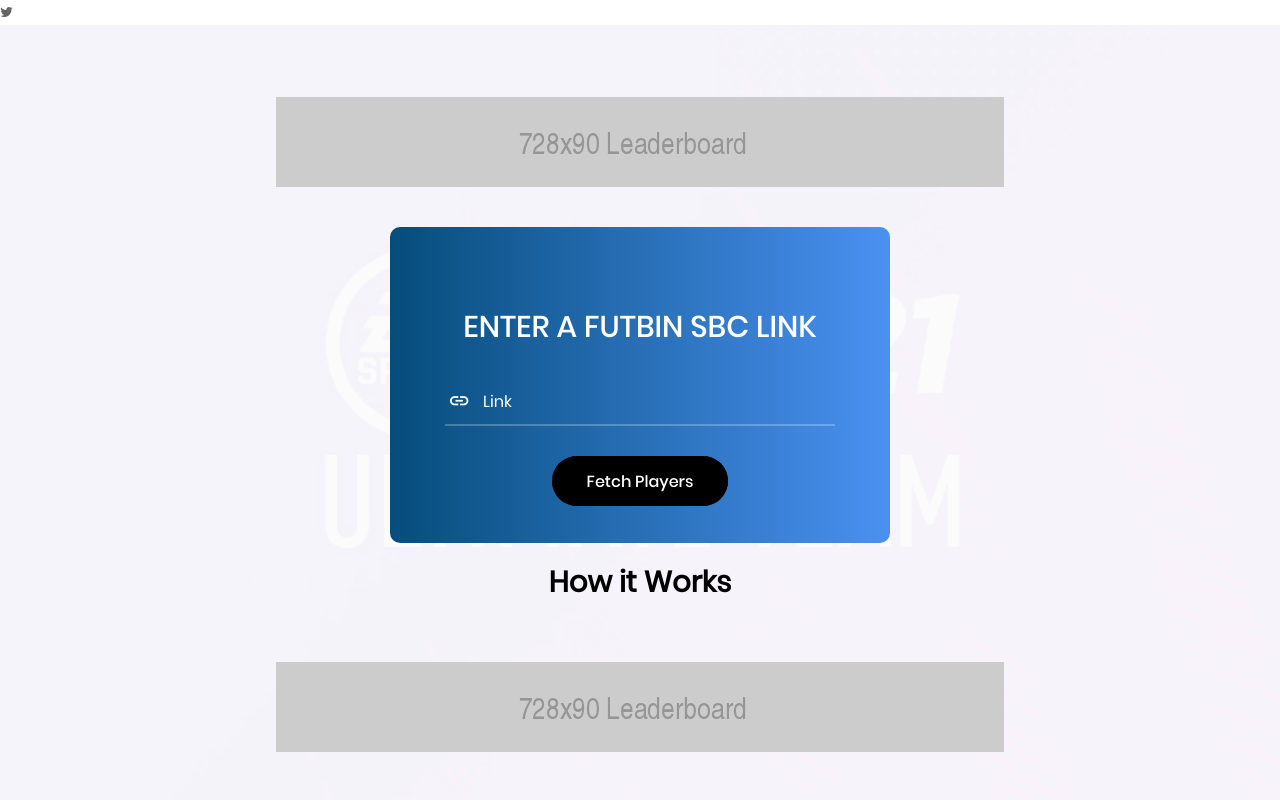
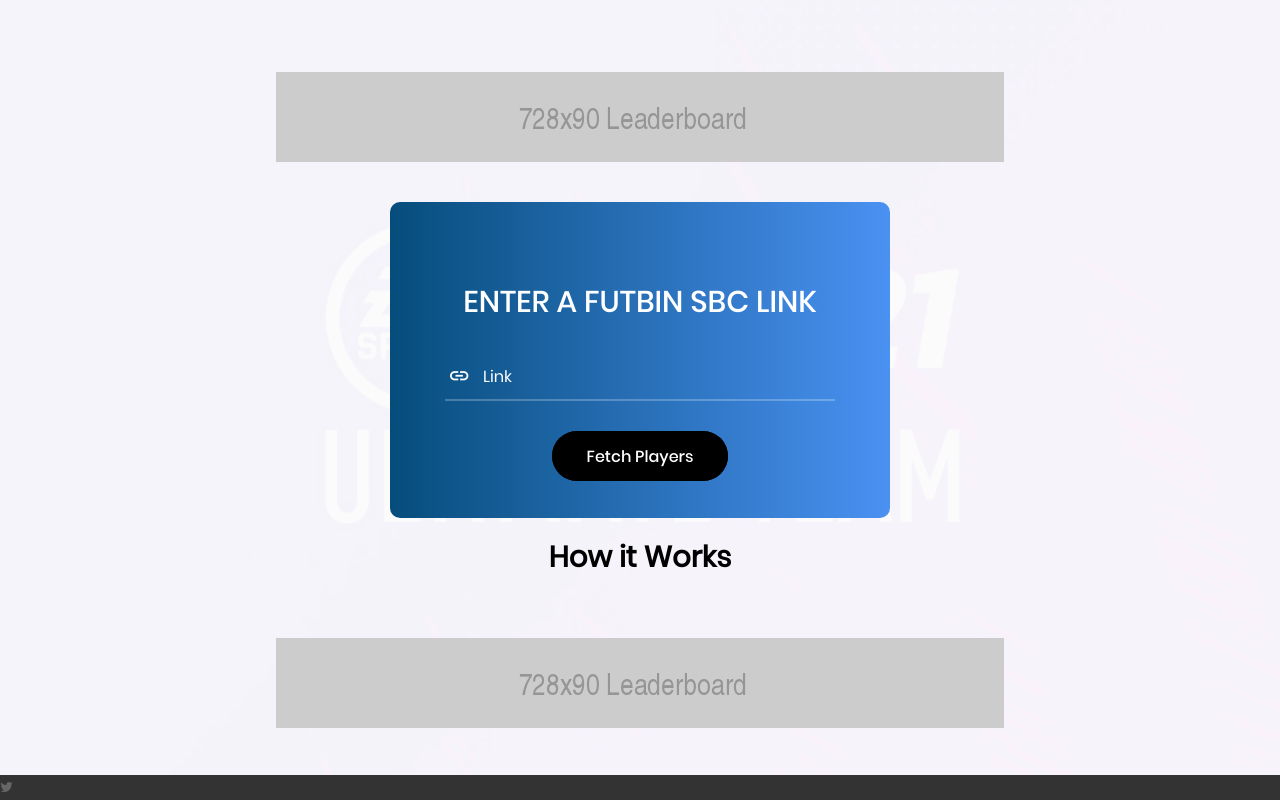
Before and after one commit to zlemura/futWizScrapper, a Flask app: page / in a window 1280 px wide. Run offline with Flask 2, Linux system fonts and the light colour scheme; some libraries are stand-ins or nearby versions.

Commit message:
Added social media bar

```diff
--- a/static/css/main.css
+++ b/static/css/main.css
@@ -34,7 +34,6 @@
   height: 100%;
   font-family: Poppins-Regular, sans-serif;
   background-color: #00000000;
-  overflow: hidden;
 }
 
 /*---------------------------------------------*/
@@ -915,13 +914,16 @@
 /*---------------------------------------------*/
 /* Fixed/sticky icon bar (vertically aligned 50% from the top of the screen) */
 .icon-bar {
-
+  overflow: hidden;
+  background-color: #333;
+  position: fixed;
+  bottom: 0;
+  width: 100%;
 }
 
 /* Style the icon bar links */
 .icon-bar a {
-  margin-left:auto;
-  margin-right:0;
+
 }
 
 /* Style the social media icons with color, if you want */
--- a/templates/errorPage.html
+++ b/templates/errorPage.html
@@ -35,11 +35,15 @@
 	<section id="players_result">
 		<div class="container">
 			<div class="result_link">
+				<div class="result_link">
 				<h1 data-aos="fade-up" data-aos-duration="1000" data-aos-delay="100">No players were found for the SBC link you provided.</h1>
 				<a href="/" class="button_type1" data-aos="fade-up" data-aos-duration="1000" data-aos-delay="300">Analyse Another SBC</a>
 			</div>
 		</div>
 	</section>
+
+	<div class="icon-bar">
+				<a target = "_blank" href="https://mobile.twitter.com/fut_gem" class="twitter"><i class="fa fa-twitter"></i></a></div>
 
 <!--===============================================================================================-->
 	<script src="{{ url_for('static', filename='vendor/jquery/jquery-3.2.1.min.js')}}"></script>
--- a/templates/index.html
+++ b/templates/index.html
@@ -35,13 +35,11 @@
 </head>
 <body>
 
-	<!-- The social media icon bar -->
-<div class="icon-bar">
-  <a target = "_blank" href="https://mobile.twitter.com/fut_gem" class="twitter"><i class="fa fa-twitter"></i></a>
-</div>
-
 	<section class="limiter">
 		<div class="container-login100" style="background-image: url('static/images/fifa_21_img.png');">
+			<div class="icon-bar">
+				<a target = "_blank" href="https://mobile.twitter.com/fut_gem" class="twitter"><i class="fa fa-twitter"></i></a>
+			</div>
 			<div class="ads_banner">
 				<img src="{{ url_for('static', filename='images/728x90.png')}}" alt="ads">
 			</div>
@@ -73,6 +71,7 @@
 	</section>
 	<div id="dropDownSelect1"></div>
 
+		<!-- The social media icon bar -->
 
 	<!-- Modal
 <div class="modal fade" id="exampleModalCenter" tabindex="-1" role="dialog" aria-labelledby="exampleModalCenterTitle" aria-hidden="true">
--- a/templates/result.html
+++ b/templates/result.html
@@ -116,6 +116,9 @@
          </div>
       </section>
 
+		<div class="icon-bar">
+				<a target = "_blank" href="https://mobile.twitter.com/fut_gem" class="twitter"><i class="fa fa-twitter"></i></a></div>
+
 
 	<div id="dropDownSelect1"></div>
 
```
Also changed, not shown: processing.py (+4 -3 lines).
